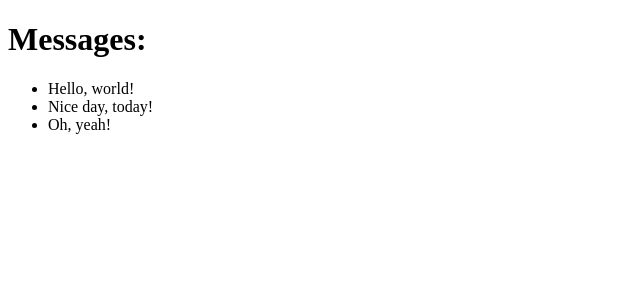
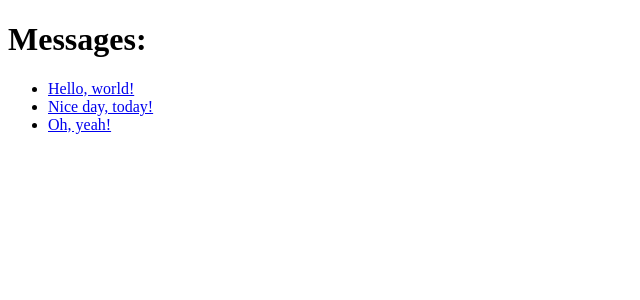
Before and after one commit to attil-io/fcevat, an Angular app in the folder frontend/angular2-fe/: page / in a window 1280 px wide. Shown: the top 300 px of the page, without its empty margins (0-640 px from the left). Built offline with nearby package versions, Linux system fonts and the light colour scheme.

Commit message:
Message can be selected.

```diff
--- a/frontend/angular2-fe/src/app/messages-list/messages-list.component.ts
+++ b/frontend/angular2-fe/src/app/messages-list/messages-list.component.ts
@@ -7,15 +7,21 @@ import { Message } from '../message';
   template: `
   <ul>
     <li *ngFor="let message of messages">
-      {{message.text}}
+      <a href="#" (click)="selectMessage(message)">
+        {{message.text}}
+      </a>
     </li>
   </ul>
+  <section *ngIf="selectedMessage">
+    <h2>{{selectedMessage.text}}</h2>
+  </section>
 
  `,
   styleUrls: ['./messages-list.component.scss']
 })
 export class MessagesListComponent implements OnInit {
   messages: Message[];
+  selectedMessage: Message;
 
   constructor(private _messagesService: MessagesService) {
   }
@@ -24,4 +30,8 @@ export class MessagesListComponent implements OnInit {
     this.messages = this._messagesService.getAll();
   }
 
+  selectMessage(message){
+      this.selectedMessage = message;
+  }
+
 }
```
